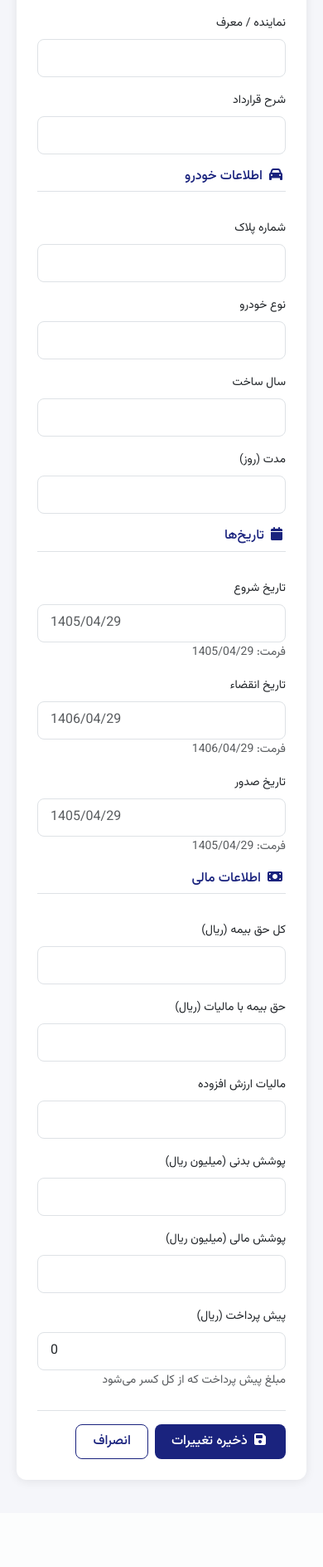
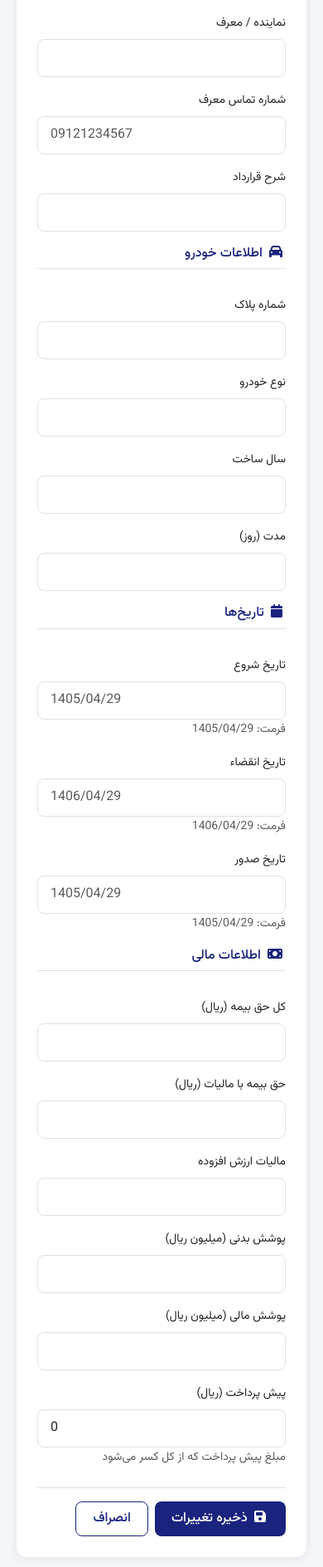
Before and after one commit to persiansun/insurance-accounting, a Django app: template policies/templates/policies/policy_edit.html in a window 390 px wide. Shown: the part 1053-2941 px from the top of the page at 83% size. Before the commit the page ends 2841 px from the top, so only its background shows below. Run offline with Django 5.2, Linux system fonts and the light colour scheme; the template is opened without the code that fills it: values that come from a table or form of the project are taken from there, others are empty.

Commit message:
Add agent_phone field

```diff
--- a/policies/admin.py
+++ b/policies/admin.py
@@ -49,7 +49,7 @@
         }),
         ('اطلاعات تکمیلی', {
             'fields': (
-                'agent_name', 'archive_number', 'contract_number',
+                'agent_name', 'agent_phone', 'archive_number', 'contract_number',
                 'raw_data'
             )
         }),
--- a/policies/forms.py
+++ b/policies/forms.py
@@ -181,7 +181,7 @@
             'total_premium', 'total_with_tax', 'vat',
             'body_coverage', 'financial_coverage', 'vehicle_value',
             'down_payment',
-            'agent_name', 'contract_description', 'status',
+            'agent_name', 'agent_phone', 'contract_description', 'status',
         ]
         widgets = {
             'insurance_type': forms.Select(attrs={'class': 'form-select'}),
@@ -220,6 +220,9 @@
                 'placeholder': 'مبلغ پیش پرداخت به ریال'
             }),
             'agent_name': forms.TextInput(attrs={'class': 'form-control'}),
+            'agent_phone': forms.TextInput(attrs={
+                'class': 'form-control', 'dir': 'ltr', 'placeholder': '09121234567'
+            }),
             'contract_description': forms.TextInput(attrs={'class': 'form-control'}),
             'status': forms.Select(attrs={'class': 'form-select'}),
         }
@@ -244,6 +247,7 @@
             'vehicle_value': 'ارزش وسیله نقلیه (ریال)',
             'down_payment': 'پیش پرداخت (ریال)',
             'agent_name': 'نماینده / معرف',
+            'agent_phone': 'شماره تماس معرف',
             'contract_description': 'شرح قرارداد',
             'status': 'وضعیت',
         }
--- a/policies/models.py
+++ b/policies/models.py
@@ -97,6 +97,10 @@
     # Agent info
     agent_name = models.CharField(
         'معرف / نماینده', max_length=255, blank=True, null=True
+    )
+    agent_phone = models.CharField(
+        'شماره تماس معرف', max_length=50, blank=True, null=True,
+        help_text='مثال: 09121234567'
     )
     archive_number = models.CharField(
         'شماره بایگانی', max_length=100, blank=True, null=True
--- a/policies/templates/policies/policy_detail.html
+++ b/policies/templates/policies/policy_detail.html
@@ -119,6 +119,12 @@
         <div class="col-md-3">
             <label class="text-muted small">نماینده / معرف</label>
             <p class="mb-0">{{ policy.agent_name }}</p>
+        </div>
+        {% endif %}
+        {% if policy.agent_phone %}
+        <div class="col-md-3">
+            <label class="text-muted small">شماره تماس معرف</label>
+            <p class="mb-0 fw-bold" dir="ltr" style="color: #1565c0;">{{ policy.agent_phone }}</p>
         </div>
         {% endif %}
         {% if policy.contract_description %}
--- a/policies/templates/policies/policy_edit.html
+++ b/policies/templates/policies/policy_edit.html
@@ -86,6 +86,10 @@
             <div class="col-md-4">
                 <label class="form-label small">{{ form.agent_name.label }}</label>
                 {{ form.agent_name }}
+            </div>
+            <div class="col-md-4">
+                <label class="form-label small">{{ form.agent_phone.label }}</label>
+                {{ form.agent_phone }}
             </div>
             <div class="col-12">
                 <label class="form-label small">{{ form.contract_description.label }}</label>
```
Also changed, not shown: policies/migrations/0010_agent_phone_field.py (added).
